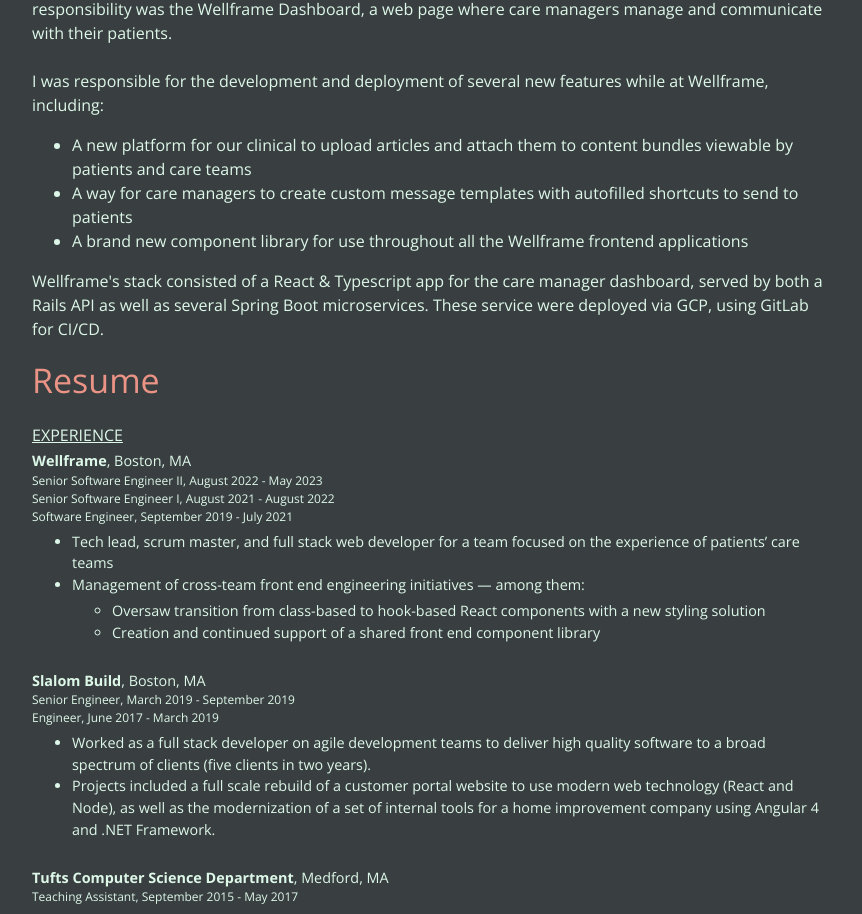
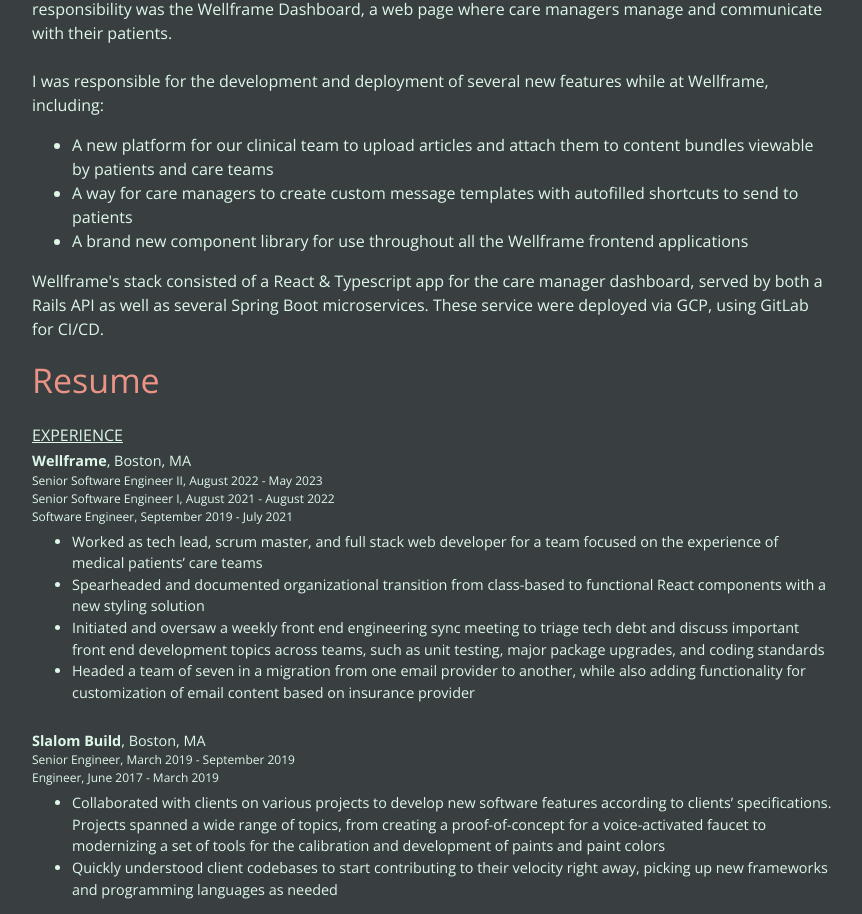
Before and after one commit to eli-boninger/boninger, a React (Vite) app: page /bio in a window 1280 px wide. Shown: the part 896-1810 px from the top of the page, without its empty margins (32-894 px from the left). Built offline with nearby package versions, Linux system fonts and the light colour scheme.

Commit message:
Small content updates

```diff
--- a/src/pages/Music.tsx
+++ b/src/pages/Music.tsx
@@ -15,6 +15,17 @@
 export const Music = () => (
   <BasePage title="Music">
     <Typography color="primary.light">
+      Infants | <i>boston indie rock quartet</i>
+    </Typography>
+    <Typography color="#B48291">That's me on the drums.</Typography>
+    <iframe
+      css={iframeStyles}
+      src="https://open.spotify.com/embed/artist/64xK0wJW0iMyfFpeeQ9MpC?utm_source=generator"
+      allowFullScreen
+      allow="autoplay; clipboard-write; encrypted-media; fullscreen; picture-in-picture"
+    />
+    <Divider color="#B48291" />
+    <Typography color="primary.light" style={{ marginTop: "2rem" }}>
       Wae Mel | <i>solo project</i>
     </Typography>
     <Typography color="#B48291">
--- a/src/pages/bio/Bio.tsx
+++ b/src/pages/bio/Bio.tsx
@@ -37,9 +37,9 @@
         <Typography component="div" color="primary.light">
           My first role was with Slalom Build, working as a developer on several
           different "scrum teams for hire". During my two years with Slalom
-          Build I worked on five different teams, each serving a different and
-          unique client. Among these projects (company names omitted to avoid
-          privacy issues) were:
+          Build I worked with five different teams, each serving a different
+          client. Among these projects (company names omitted to avoid privacy
+          issues) were:
           <ul>
             <li>
               Working on a proof of concept for an Alexa-controlled faucet
@@ -69,8 +69,8 @@
           new features while at Wellframe, including:
           <ul>
             <li>
-              A new platform for our clinical to upload articles and attach them
-              to content bundles viewable by patients and care teams
+              A new platform for our clinical team to upload articles and attach
+              them to content bundles viewable by patients and care teams
             </li>
             <li>
               A way for care managers to create custom message templates with
--- a/src/pages/bio/Resume.tsx
+++ b/src/pages/bio/Resume.tsx
@@ -34,22 +34,25 @@
           />
           <ul css={unorderedList}>
             <li>
-              Tech lead, scrum master, and full stack web developer for a team
-              focused on the experience of patients’ care teams
+              Worked as tech lead, scrum master, and full stack web developer
+              for a team focused on the experience of medical patients’ care
+              teams
             </li>
             <li>
-              Management of cross-team front end engineering initiatives — among
-              them:
-              <ul css={unorderedList}>
-                <li>
-                  Oversaw transition from class-based to hook-based React
-                  components with a new styling solution
-                </li>
-                <li>
-                  Creation and continued support of a shared front end component
-                  library
-                </li>
-              </ul>
+              Spearheaded and documented organizational transition from
+              class-based to functional React components with a new styling
+              solution
+            </li>
+            <li>
+              Initiated and oversaw a weekly front end engineering sync meeting
+              to triage tech debt and discuss important front end development
+              topics across teams, such as unit testing, major package upgrades,
+              and coding standards
+            </li>
+            <li>
+              Headed a team of seven in a migration from one email provider to
+              another, while also adding functionality for customization of
+              email content based on insurance provider
             </li>
           </ul>
           <br />
@@ -63,15 +66,16 @@
           />
           <ul css={unorderedList}>
             <li>
-              Worked as a full stack developer on agile development teams to
-              deliver high quality software to a broad spectrum of clients (five
-              clients in two years).
+              Collaborated with clients on various projects to develop new
+              software features according to clients’ specifications. Projects
+              spanned a wide range of topics, from creating a proof-of-concept
+              for a voice-activated faucet to modernizing a set of tools for the
+              calibration and development of paints and paint colors
             </li>
             <li>
-              Projects included a full scale rebuild of a customer portal
-              website to use modern web technology (React and Node), as well as
-              the modernization of a set of internal tools for a home
-              improvement company using Angular 4 and .NET Framework.
+              Quickly understood client codebases to start contributing to their
+              velocity right away, picking up new frameworks and programming
+              languages as needed
             </li>
           </ul>
           <br />
```
